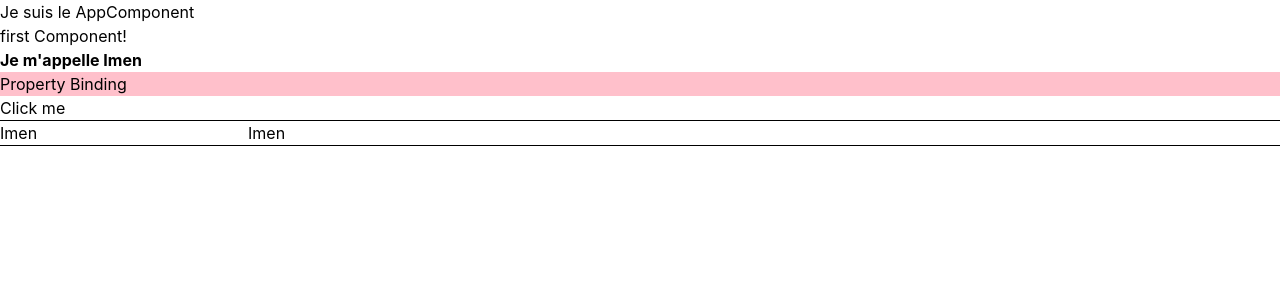
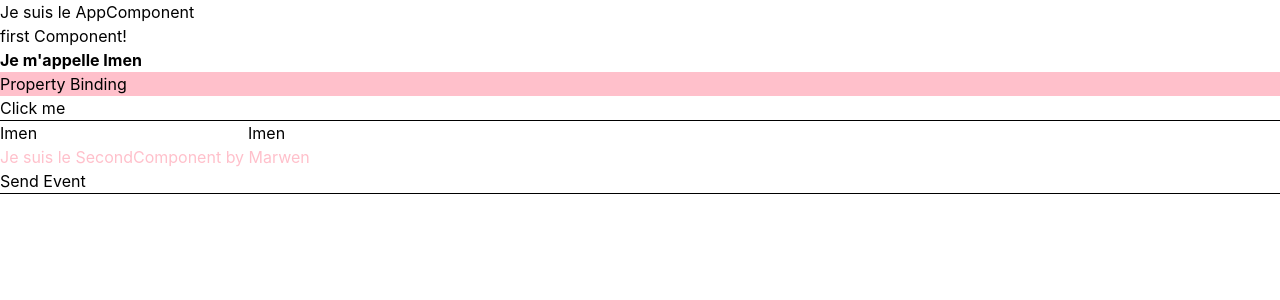
Before and after one commit to ImeneFadhlaoui/Angular_course, an Angular app: page / in a window 1280 px wide. Shown: the top 300 px of the page. Built offline with nearby package versions, Linux system fonts and the light colour scheme.

Commit message:
Interaction between components

```diff
--- a/src/app/first/first.html
+++ b/src/app/first/first.html
@@ -16,3 +16,5 @@
 
 <!-- Artisanal Binding -->
  <input #inp [value]="prenom" (input)="updatePrenom(inp.value)" type="text">
+
+ <app-second (eventToParent)="traitement($event)" [txtColor]="bgColor" [studentName]="'Marwen'"></app-second>
--- a/src/app/first/first.ts
+++ b/src/app/first/first.ts
@@ -1,9 +1,10 @@
 import { Component } from '@angular/core';
 import { FormsModule } from '@angular/forms';
+import { Second } from '../second/second/second';
 
 @Component({
   selector: 'app-first',
-  imports: [FormsModule],
+  imports: [FormsModule, Second],
   templateUrl: './first.html',
   styleUrl: './first.css',
 })
@@ -22,4 +23,10 @@ export class First {
     this.prenom=inpValue;
   }
 
+  traitement(msg : any) {
+      console.log(msg);
+      this.prenom = msg
+
+    }
+
 }
--- /dev/null
+++ b/src/app/second/second/second.html
@@ -0,0 +1,3 @@
+<h3 [style.color]="txtColor"> Je suis le SecondComponent by {{studentName}}</h3>
+
+<button class="btn btn-danger" (click)="sendEventToFirst()">Send Event</button>
--- /dev/null
+++ b/src/app/second/second/second.ts
@@ -0,0 +1,17 @@
+import { Component, EventEmitter, Input, input, Output } from '@angular/core';
+
+@Component({
+  selector: 'app-second',
+  imports: [],
+  templateUrl: './second.html',
+  styleUrl: './second.css',
+})
+export class Second {
+@Input() txtColor : string = "green";
+@Input() studentName : string = "Imen";
+
+ @Output() eventToParent = new EventEmitter();
+ sendEventToFirst() {
+    this.eventToParent.emit("Message de la part du Second Component");
+ }
+}
```
Also changed, not shown: src/app/second/second/second.css (added), 1 other file (tests, documents, lock files or other folders).
